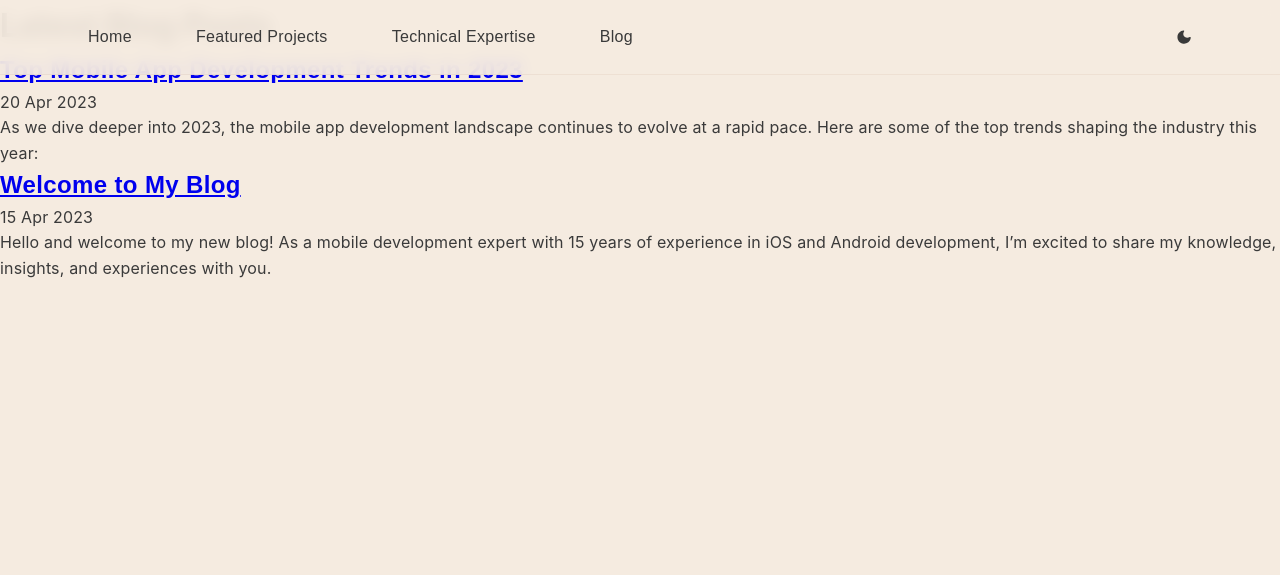
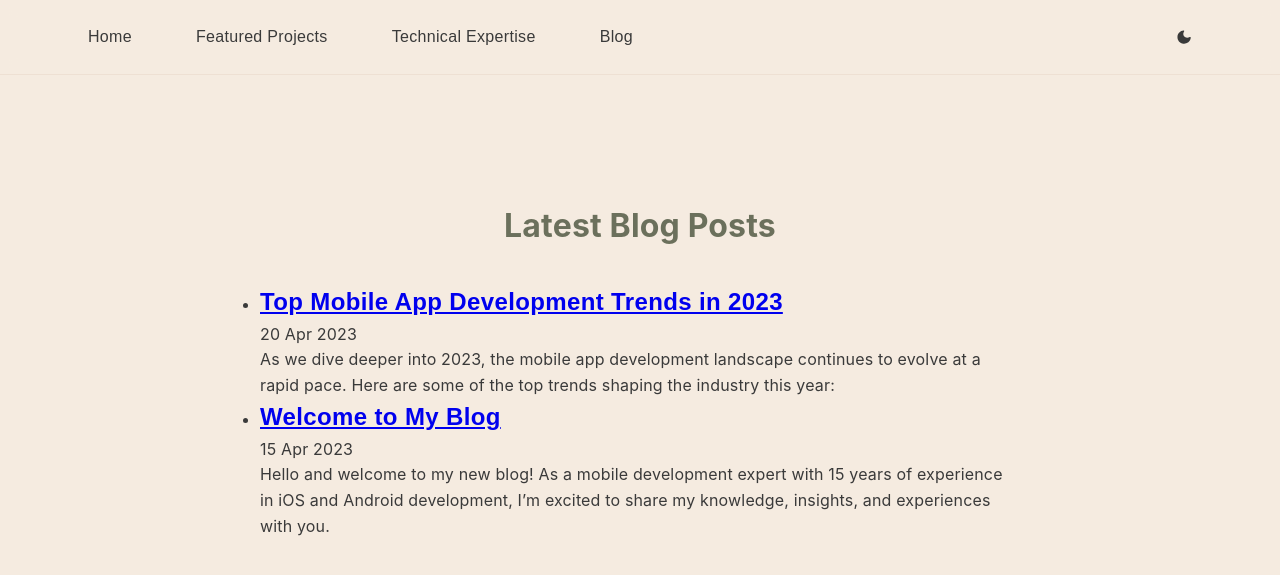
Before and after one commit to Lukafin/personalWeb, a Jekyll site: the page built from blog/index.html, in a window 1280 px wide. Shown: the top 575 px of the page. Built offline with Jekyll 4.4.1, drawn with Linux system fonts in a browser that asks for light colours; some web fonts are replaced.

Commit message:
fixed overlaping of blog lists and top menu

```diff
--- a/_layouts/post.html
+++ b/_layouts/post.html
@@ -16,6 +16,6 @@ layout: default
     </article>
 
     <div class="cta-buttons">
-        <a href="/blog" class="cta-secondary">← Back to Blog</a>
+        <a href="/blog" class="cta-secondary">← Back to Blog posts</a>
     </div>
 </main>
--- a/blog/index.html
+++ b/blog/index.html
@@ -3,6 +3,7 @@ layout: default
 title: Blog
 ---
 
+<div class="blog-list">
     <h1>Latest Blog Posts</h1>
 
     <ul>
@@ -14,3 +15,4 @@ title: Blog
         </li>
       {% endfor %}
     </ul>
+</div>
```
Lines whose indentation alone changed are shown as unchanged.
